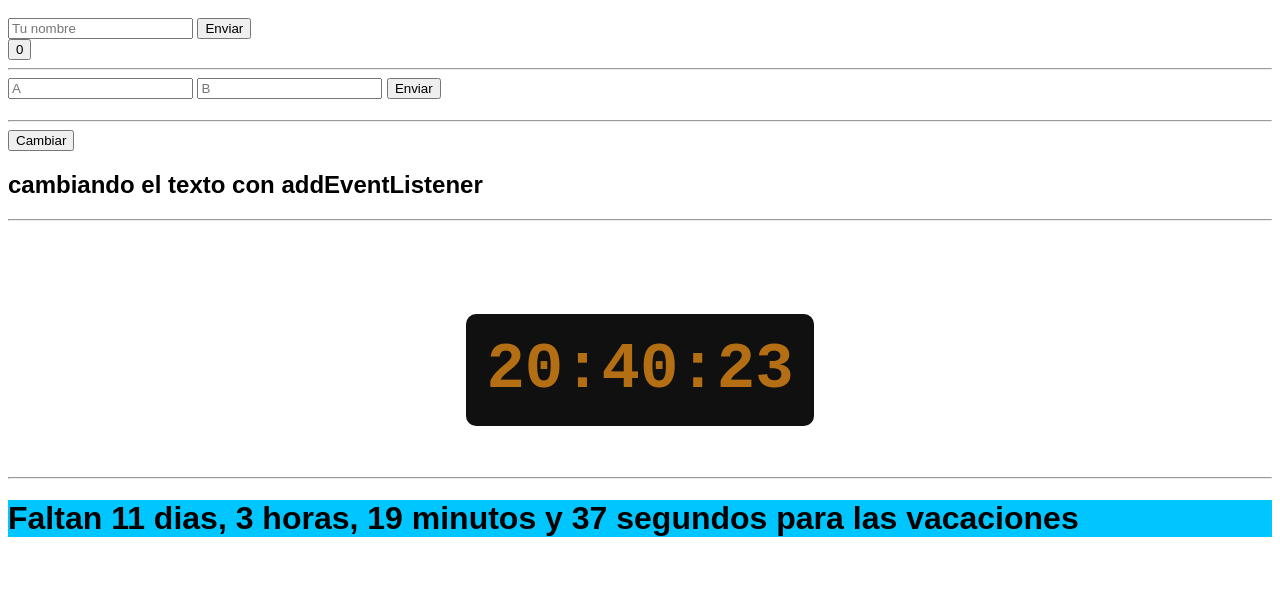
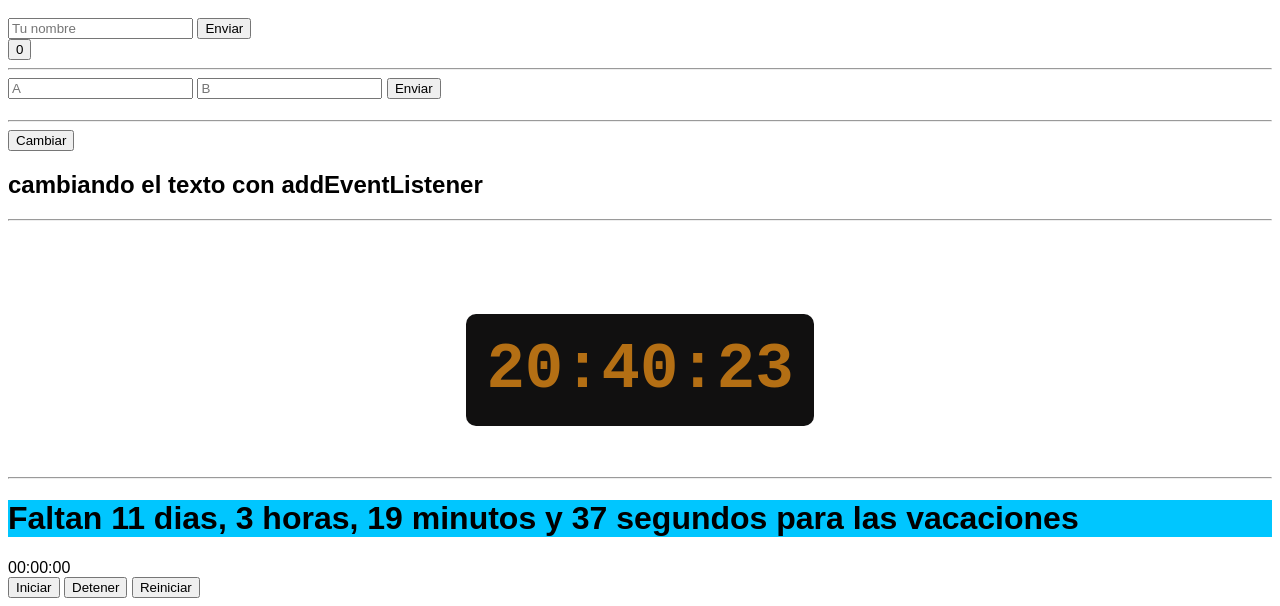
Before and after one commit to nachordz7/py, a plain HTML site: page Javascript/Java info/index.html in a window 1280 px wide. Shown: the part 606-1212 px from the top of the page. Before the commit the page ends 1165 px from the top, so only its background shows below. Drawn offline with Linux system fonts and the light colour scheme.

Commit message:
Update index.html

```diff
--- a/Javascript/Java info/index.html
+++ b/Javascript/Java info/index.html
@@ -55,6 +55,11 @@
   <h1></h1>
 </div>
 
+<div id="cronometro">00:00:00</div>
+<button id="start">Iniciar</button>
+<button id="stop">Detener</button>
+<button id="reset">Reiniciar</button>
+
 <script src="main.js"></script>
 </body>
 </html>
```
